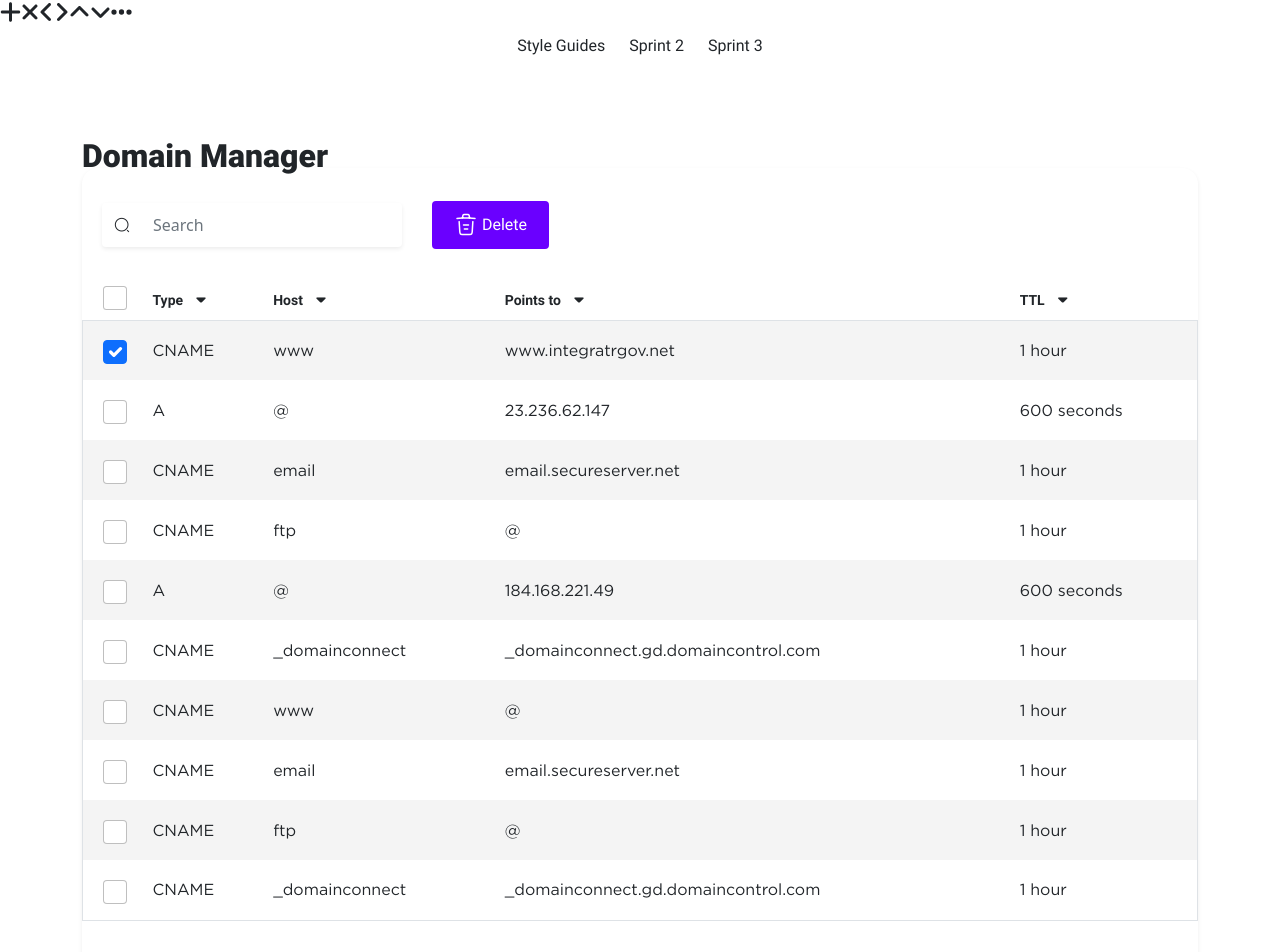
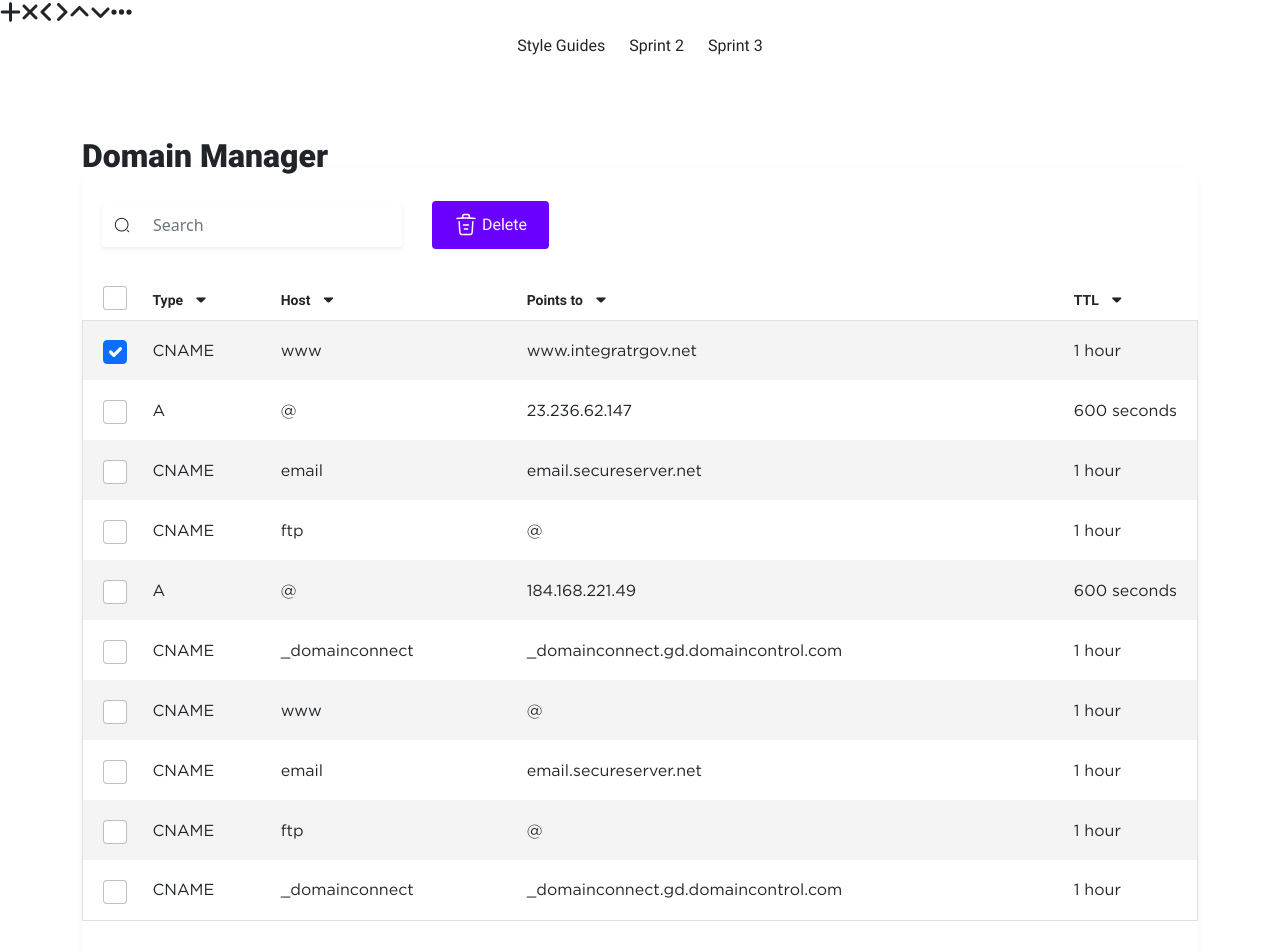
Before and after one commit to integratr-azamora/integratrGov-license-management, a Vue app: page /domain-manager in a window 1280 px wide. Shown: the top 952 px of the page. Built offline with nearby package versions, Linux system fonts and the light colour scheme; a web font is replaced by a local one.

Commit message:
paddings update

```diff
--- a/src/components/Sprint3/DomainManager.vue
+++ b/src/components/Sprint3/DomainManager.vue
@@ -65,13 +65,13 @@
                          <i class="isax isax-arrow-down5 size-icon-table-arrow"></i>
                       </div>
                    </th>
-                   <th class="text-start  pb-10px padding-top-none">
+                   <th class="text-start  pb-10px padding-top-none ">
                       <div class="d-flex align-items-center">
                          <span class="font-table-column me-10px">Points to</span>
                          <i class="isax isax-arrow-down5 size-icon-table-arrow"></i>
                       </div>
                    </th>
-                   <th class="text-start  pb-10px padding-top-none">
+                   <th class="text-start  pb-10px padding-top-none pe-20px width-50px">
                       <div class="d-flex align-items-center">
                          <span class="font-table-column me-10px">TTL</span>
                          <i class="isax isax-arrow-down5 size-icon-table-arrow"></i>
@@ -91,7 +91,7 @@
                     <td class="text-start vertical-alignment-center">CNAME</td>
                     <td class="text-start vertical-alignment-center">www</td>
                     <td class="text-start vertical-alignment-center">www.integratrgov.net</td>
-                    <td class="text-start vertical-alignment-center">1 hour</td>
+                    <td class="text-start vertical-alignment-center pe-20px">1 hour</td>
                  </tr>
                  <!-- row2  -->
                  <tr class="size-table-tabledata column border-rouded-5px">
@@ -104,7 +104,7 @@
                     <td class="text-start vertical-alignment-center">A</td>
                     <td class="text-start vertical-alignment-center">@</td>
                     <td class="text-start vertical-alignment-center">23.236.62.147</td>
-                    <td class="text-start vertical-alignment-center">600 seconds</td>
+                    <td class="text-start vertical-alignment-center pe-20px">600 seconds</td>
                  </tr>
                  <!-- row3  -->
                  <tr class="size-table-tabledata column border-rouded-5px">
@@ -117,7 +117,7 @@
                     <td class="text-start vertical-alignment-center">CNAME</td>
                     <td class="text-start vertical-alignment-center">email</td>
                     <td class="text-start vertical-alignment-center">email.secureserver.net</td>
-                    <td class="text-start vertical-alignment-center">1 hour</td>
+                    <td class="text-start vertical-alignment-center pe-20px">1 hour</td>
                  </tr>
                  <!-- row4  -->
                  <tr class="size-table-tabledata column border-rouded-5px">
@@ -130,7 +130,7 @@
                     <td class="text-start vertical-alignment-center">CNAME</td>
                     <td class="text-start vertical-alignment-center">ftp</td>
                     <td class="text-start vertical-alignment-center">@</td>
-                    <td class="text-start vertical-alignment-center">1 hour</td>
+                    <td class="text-start vertical-alignment-center pe-20px">1 hour</td>
                  </tr>
                  <!-- row5  -->
                  <tr class="size-table-tabledata column border-rouded-5px">
@@ -143,7 +143,7 @@
                     <td class="text-start vertical-alignment-center">A</td>
                     <td class="text-start vertical-alignment-center">@</td>
                     <td class="text-start vertical-alignment-center">184.168.221.49</td>
-                    <td class="text-start vertical-alignment-center">600 seconds</td>
+                    <td class="text-start vertical-alignment-center pe-20px">600 seconds</td>
                  </tr>
                  <!-- row6  -->
                  <tr class="size-table-tabledata column border-rouded-5px">
@@ -156,7 +156,7 @@
                     <td class="text-start vertical-alignment-center">CNAME</td>
                     <td class="text-start vertical-alignment-center">_domainconnect</td>
                     <td class="text-start vertical-alignment-center">_domainconnect.gd.domaincontrol.com</td>
-                    <td class="text-start vertical-alignment-center">1 hour</td>
+                    <td class="text-start vertical-alignment-center pe-20px">1 hour</td>
                  </tr>
                  <!-- row7  -->
                  <tr class="size-table-tabledata column border-rouded-5px">
@@ -169,7 +169,7 @@
                     <td class="text-start vertical-alignment-center">CNAME</td>
                     <td class="text-start vertical-alignment-center">www</td>
                     <td class="text-start vertical-alignment-center">@</td>
-                    <td class="text-start vertical-alignment-center">1 hour</td>
+                    <td class="text-start vertical-alignment-center pe-20px">1 hour</td>
                  </tr>
                  <!-- row8  -->
                  <tr class="size-table-tabledata column border-rouded-5px">
@@ -182,7 +182,7 @@
                     <td class="text-start vertical-alignment-center">CNAME</td>
                     <td class="text-start vertical-alignment-center">email</td>
                     <td class="text-start vertical-alignment-center">email.secureserver.net</td>
-                    <td class="text-start vertical-alignment-center">1 hour</td>
+                    <td class="text-start vertical-alignment-center pe-20px">1 hour</td>
                  </tr>
                  <!-- row9  -->
                  <tr class="size-table-tabledata column border-rouded-5px">
@@ -195,7 +195,7 @@
                     <td class="text-start vertical-alignment-center">CNAME</td>
                     <td class="text-start vertical-alignment-center">ftp</td>
                     <td class="text-start vertical-alignment-center">@</td>
-                    <td class="text-start vertical-alignment-center">1 hour</td>
+                    <td class="text-start vertical-alignment-center pe-20px">1 hour</td>
                  </tr>
                  <!-- row10  -->
                  <tr class="size-table-tabledata column border-rouded-5px">
@@ -208,7 +208,7 @@
                     <td class="text-start vertical-alignment-center">CNAME</td>
                     <td class="text-start vertical-alignment-center">_domainconnect</td>
                     <td class="text-start vertical-alignment-center">_domainconnect.gd.domaincontrol.com</td>
-                    <td class="text-start vertical-alignment-center">1 hour</td>
+                    <td class="text-start vertical-alignment-center pe-20px">1 hour</td>
                  </tr>
               </tbody>
            </table>
```
